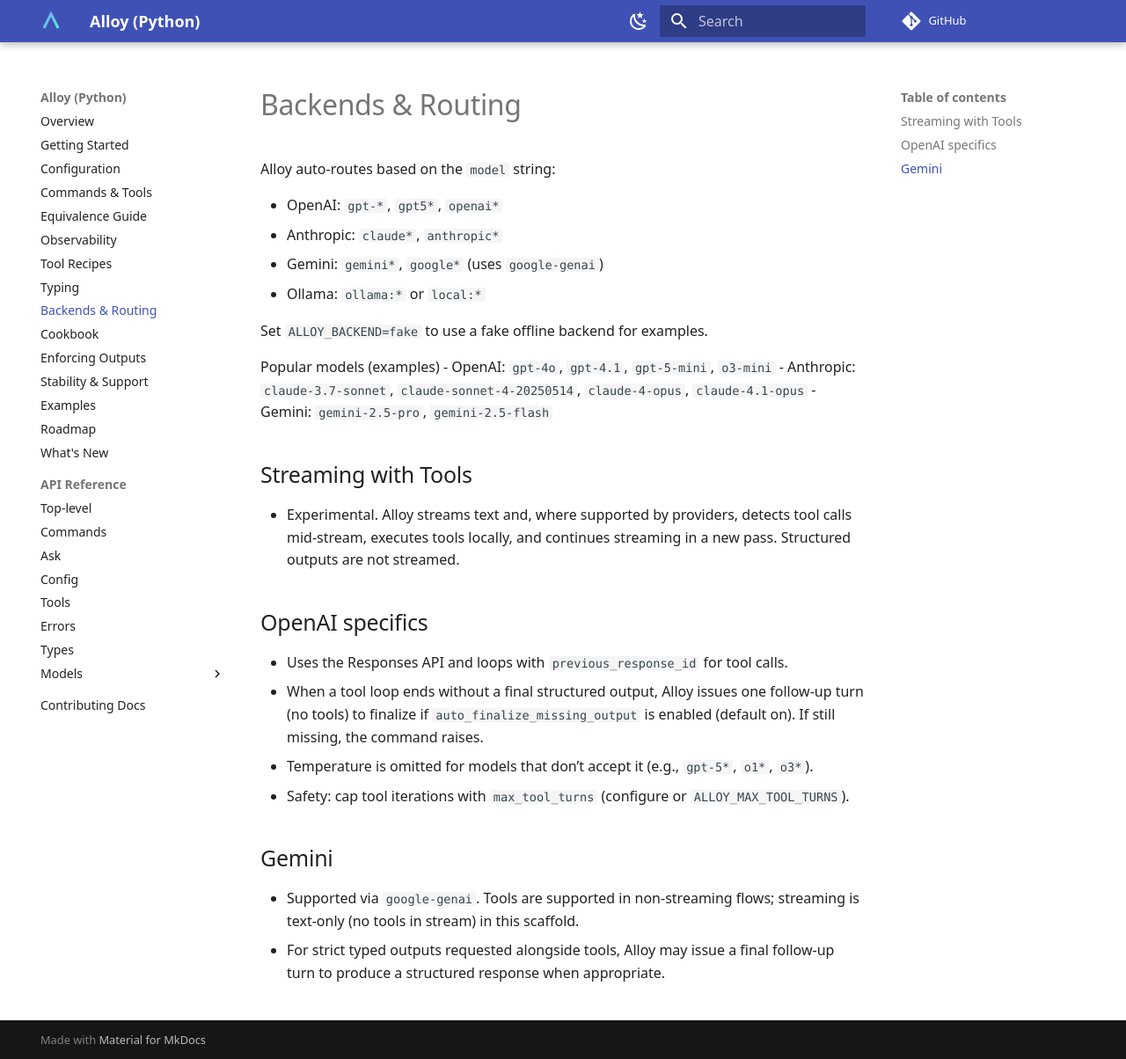
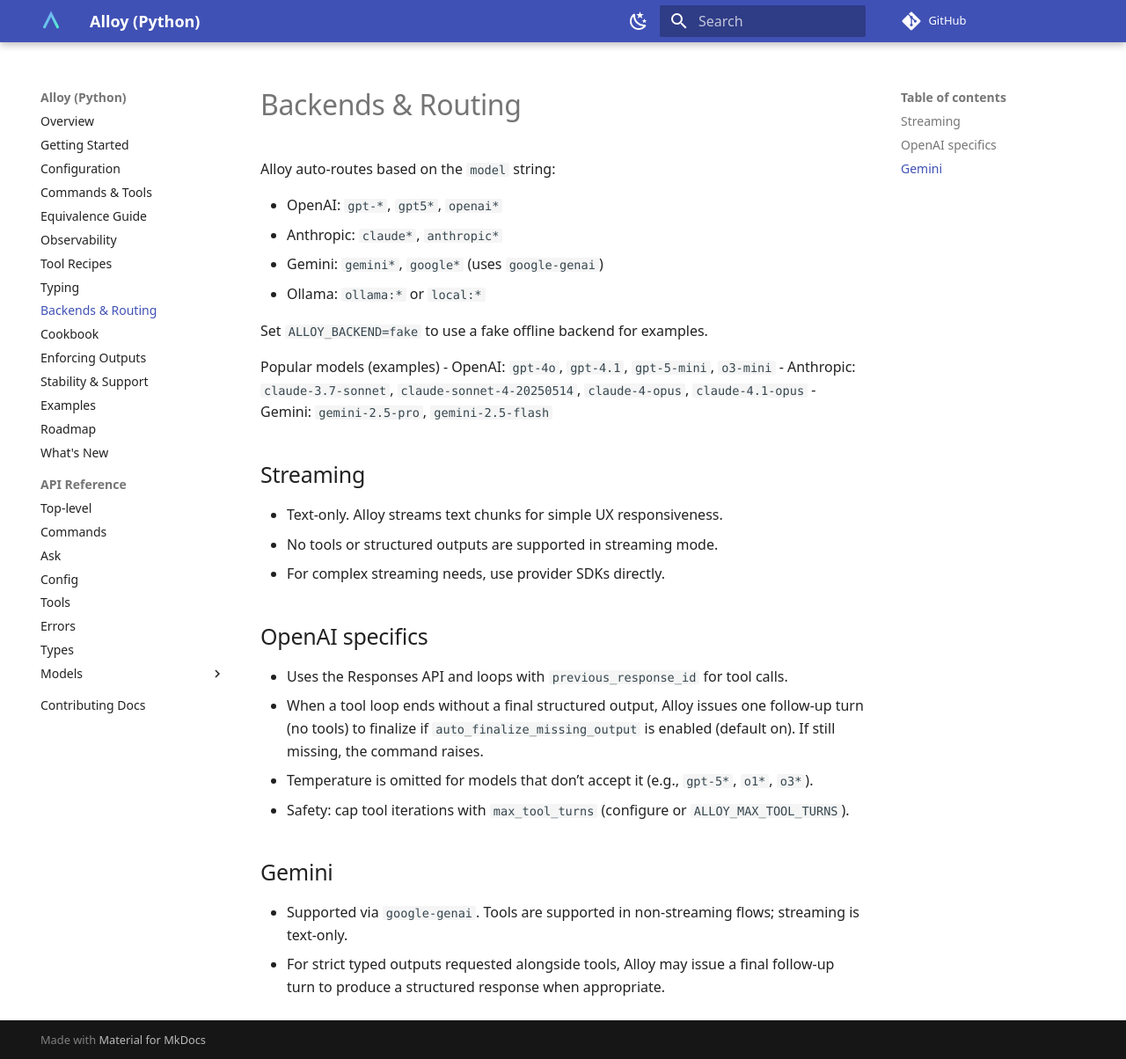
Before and after one commit to lydakis/alloy, an MkDocs documentation site: the page built from docs/backends.md, in a window 1280 px wide and 1204 px high. Shown: the whole window at 88% size. Built offline with MkDocs 1.6.1 and Material for MkDocs 9.7.7, drawn with Linux system fonts in a browser that asks for light colours; comment, search, counter and statistics services are not loaded.

Commit message:
Streaming simplification: - Remove evented streaming; keep text-only streaming - Disallow streaming with tools or structured outputs (allow str-only) - OpenAI: restore simple delta stream; no tool streaming - Command.stream: guard against tools and non-string outputs - Docs: clarify streaming is text-only; no tools/types

```diff
--- a/docs/backends.md
+++ b/docs/backends.md
@@ -14,9 +14,11 @@
 - Anthropic: `claude-3.7-sonnet`, `claude-sonnet-4-20250514`, `claude-4-opus`, `claude-4.1-opus`
 - Gemini: `gemini-2.5-pro`, `gemini-2.5-flash`
 
-## Streaming with Tools
+## Streaming
 
-- Experimental. Alloy streams text and, where supported by providers, detects tool calls mid‑stream, executes tools locally, and continues streaming in a new pass. Structured outputs are not streamed.
+- Text-only. Alloy streams text chunks for simple UX responsiveness.
+- No tools or structured outputs are supported in streaming mode.
+- For complex streaming needs, use provider SDKs directly.
 
 ## OpenAI specifics
 
@@ -27,5 +29,5 @@
 
 ## Gemini
 
-- Supported via `google-genai`. Tools are supported in non‑streaming flows; streaming is text‑only (no tools in stream) in this scaffold.
+- Supported via `google-genai`. Tools are supported in non‑streaming flows; streaming is text‑only.
 - For strict typed outputs requested alongside tools, Alloy may issue a final follow‑up turn to produce a structured response when appropriate.
```
Also changed, not shown: 2 other files.
